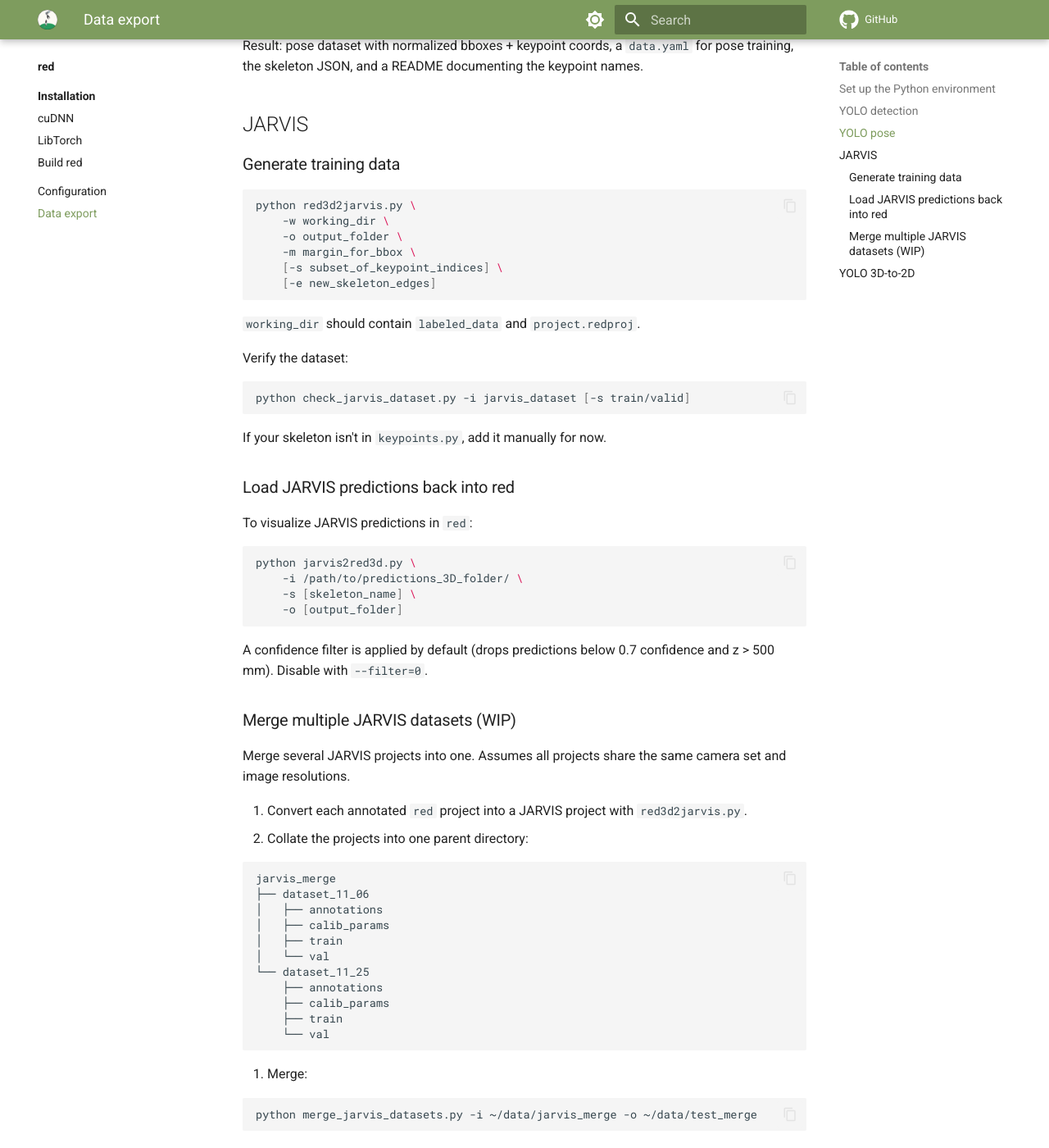
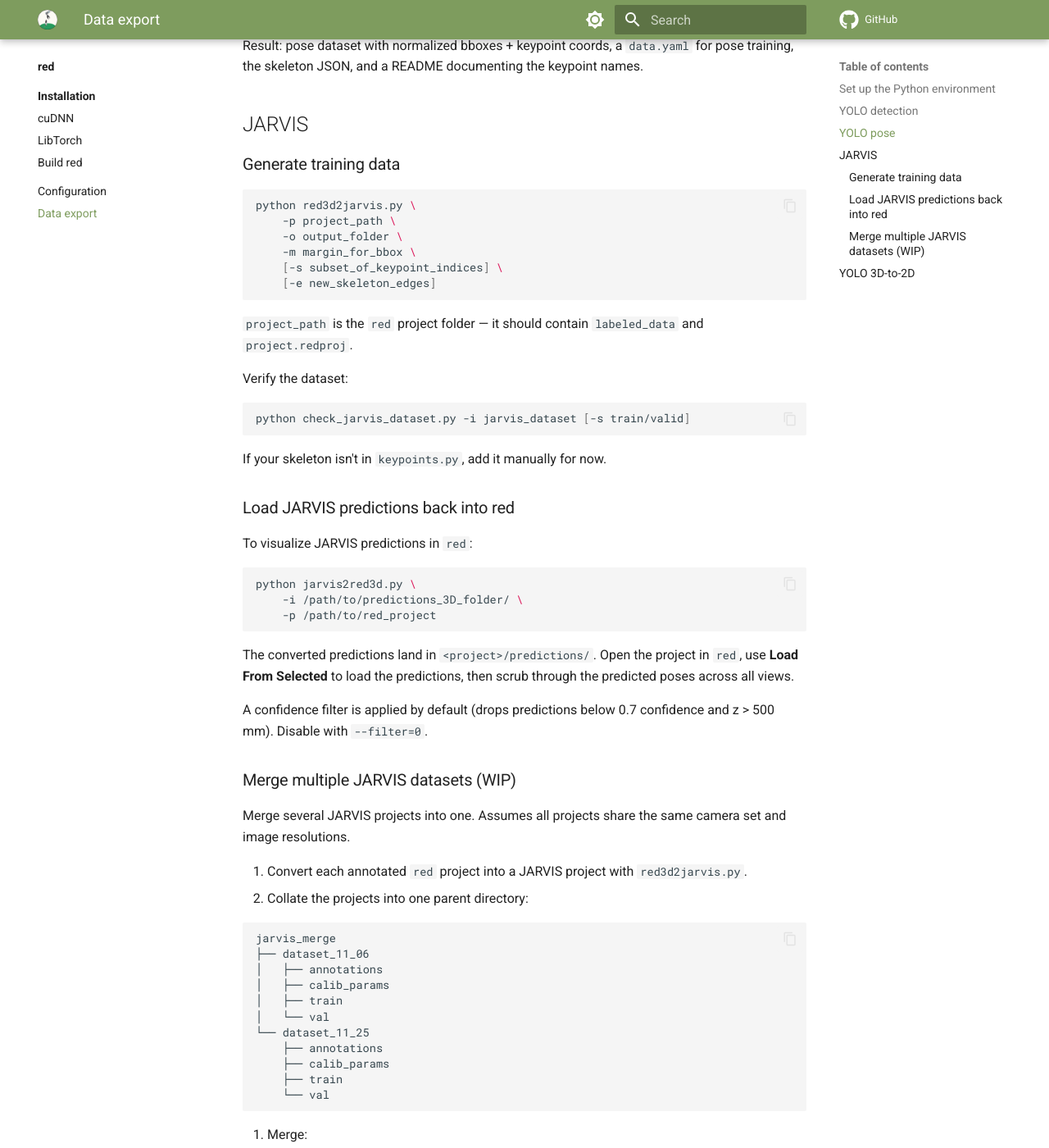
Before and after one commit to moments-behavior/docs, an MkDocs documentation site: the page built from docs/red/data-export.md, in a window 1280 px wide and 1400 px high, scrolled down 1728 px. Shown: the whole window at 82% size. Built offline with MkDocs 1.6.1 and Material for MkDocs 9.7.7, drawn with Linux system fonts in a browser that asks for light colours.

Commit message:
text loading and exporting

````diff
--- a/docs/red/data-export.md
+++ b/docs/red/data-export.md
@@ -66,14 +66,14 @@ Result: pose dataset with normalized bboxes + keypoint coords, a `data.yaml` for
 
 ```bash
 python red3d2jarvis.py \
-    -w working_dir \
+    -p project_path \
     -o output_folder \
     -m margin_for_bbox \
     [-s subset_of_keypoint_indices] \
     [-e new_skeleton_edges]
 ```
 
-`working_dir` should contain `labeled_data` and `project.redproj`.
+`project_path` is the `red` project folder — it should contain `labeled_data` and `project.redproj`.
 
 Verify the dataset:
 
@@ -90,9 +90,10 @@ To visualize JARVIS predictions in `red`:
 ```bash
 python jarvis2red3d.py \
     -i /path/to/predictions_3D_folder/ \
-    -s [skeleton_name] \
-    -o [output_folder]
+    -p /path/to/red_project
 ```
+
+The converted predictions land in `<project>/predictions/`. Open the project in `red`, use **Load From Selected** to load the predictions, then scrub through the predicted poses across all views.
 
 A confidence filter is applied by default (drops predictions below 0.7 confidence and z > 500 mm). Disable with `--filter=0`.
 
--- a/mkdocs.yml
+++ b/mkdocs.yml
@@ -35,7 +35,7 @@ theme:
 
 nav:
   - Home: index.md
-  - Tutorial: walkthrough.md
+  - Labeling 3D keypoints: walkthrough.md
   - orange:
       - orange/index.md
       - Installation:
````
Also changed, not shown: docs/walkthrough.md (+8 -6 lines), screenshot/create_project.png (added), screenshot/load_videos.png (added), 1 other file.
